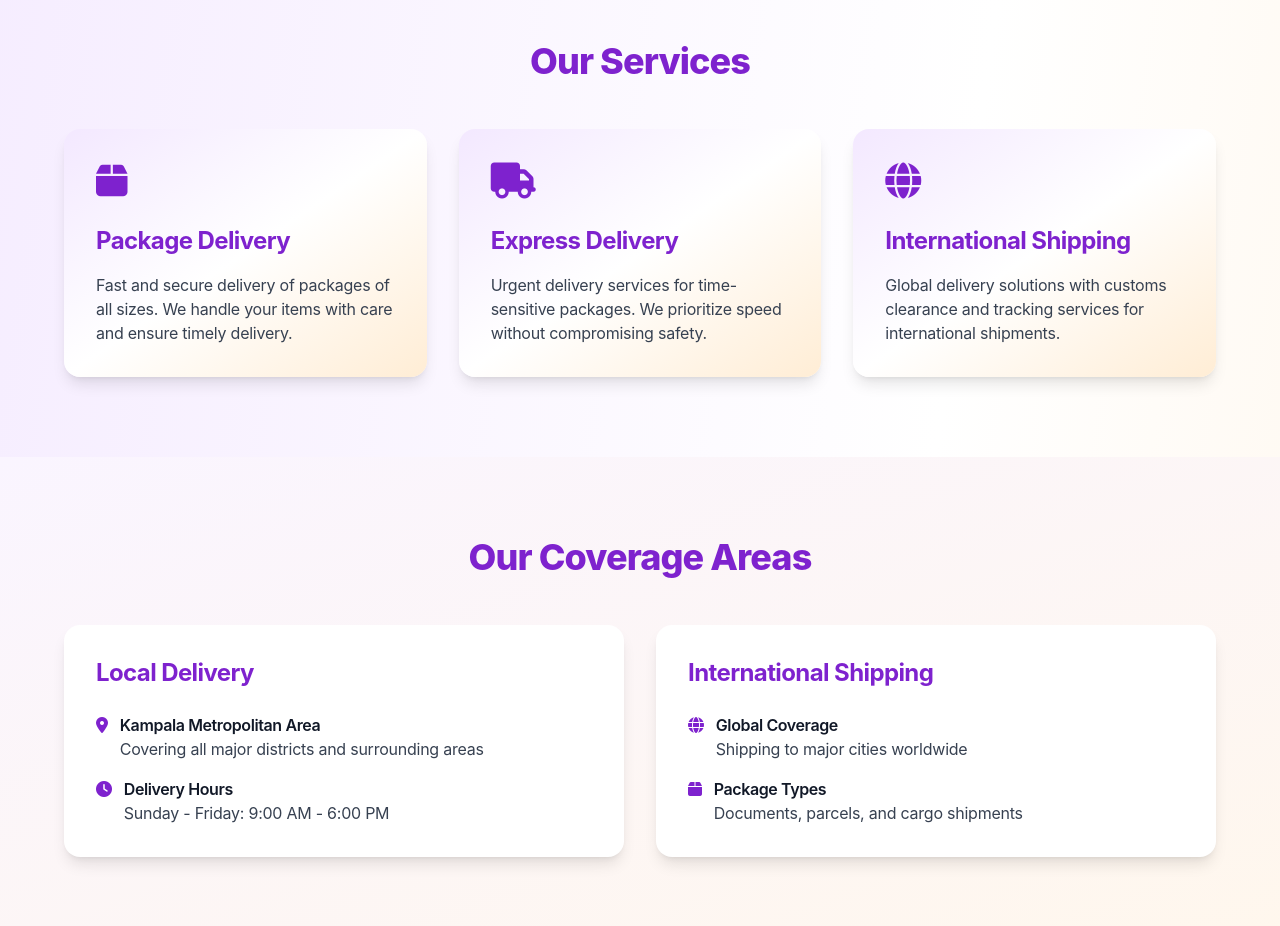
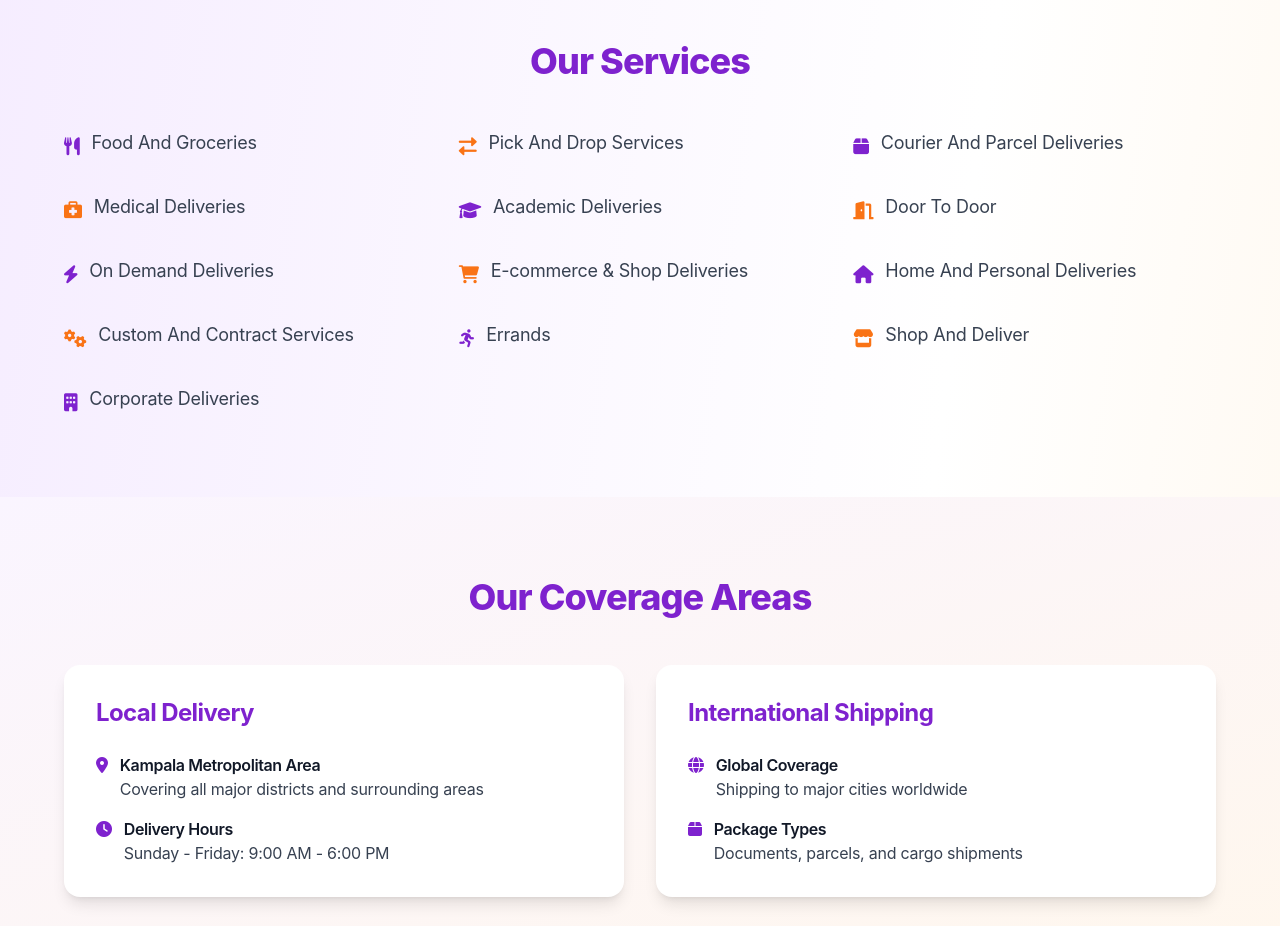
Before and after one commit to ObuliAbraham/baseflick-delivery, a website: page index.html in a window 1280 px wide. Shown: the part 2100-3026 px from the top of the page. Drawn offline with nearby package versions, Linux system fonts and the light colour scheme; a web font is replaced by a local one.

Commit message:
Revamp services section with expanded list format
Replaced the previous three-card layout in the services section with a comprehensive, multi-column list of service offerings. This update improves readability and provides a broader overview of available services.

```diff
--- a/index.html
+++ b/index.html
@@ -343,29 +343,21 @@
   <section id="services" class="py-20 px-4 fade-in">
     <div class="max-w-6xl mx-auto">
       <h2 class="text-4xl font-extrabold text-center mb-12 text-purple-700">Our Services</h2>
-      <div class="grid md:grid-cols-3 gap-8">
-        <div class="bg-gradient-to-br from-purple-100 via-white to-orange-100 p-8 rounded-2xl shadow-lg hover:shadow-xl transition">
-          <div class="text-4xl text-purple-700 mb-6">
-            <i class="fas fa-box"></i>
-          </div>
-          <h3 class="text-2xl font-bold text-purple-700 mb-4">Package Delivery</h3>
-          <p class="text-gray-700">Fast and secure delivery of packages of all sizes. We handle your items with care and ensure timely delivery.</p>
-        </div>
-        <div class="bg-gradient-to-br from-purple-100 via-white to-orange-100 p-8 rounded-2xl shadow-lg hover:shadow-xl transition">
-          <div class="text-4xl text-purple-700 mb-6">
-            <i class="fas fa-truck"></i>
-          </div>
-          <h3 class="text-2xl font-bold text-purple-700 mb-4">Express Delivery</h3>
-          <p class="text-gray-700">Urgent delivery services for time-sensitive packages. We prioritize speed without compromising safety.</p>
-        </div>
-        <div class="bg-gradient-to-br from-purple-100 via-white to-orange-100 p-8 rounded-2xl shadow-lg hover:shadow-xl transition">
-          <div class="text-4xl text-purple-700 mb-6">
-            <i class="fas fa-globe"></i>
-          </div>
-          <h3 class="text-2xl font-bold text-purple-700 mb-4">International Shipping</h3>
-          <p class="text-gray-700">Global delivery solutions with customs clearance and tracking services for international shipments.</p>
-        </div>
-      </div>
+      <ul class="grid md:grid-cols-2 lg:grid-cols-3 gap-8 text-lg text-gray-700">
+        <li class="flex items-start gap-3"><span class="text-purple-700 mt-1"><i class="fas fa-utensils"></i></span> Food And Groceries</li>
+        <li class="flex items-start gap-3"><span class="text-orange-500 mt-1"><i class="fas fa-exchange-alt"></i></span> Pick And Drop Services</li>
+        <li class="flex items-start gap-3"><span class="text-purple-700 mt-1"><i class="fas fa-box"></i></span> Courier And Parcel Deliveries</li>
+        <li class="flex items-start gap-3"><span class="text-orange-500 mt-1"><i class="fas fa-briefcase-medical"></i></span> Medical Deliveries</li>
+        <li class="flex items-start gap-3"><span class="text-purple-700 mt-1"><i class="fas fa-graduation-cap"></i></span> Academic Deliveries</li>
+        <li class="flex items-start gap-3"><span class="text-orange-500 mt-1"><i class="fas fa-door-open"></i></span> Door To Door</li>
+        <li class="flex items-start gap-3"><span class="text-purple-700 mt-1"><i class="fas fa-bolt"></i></span> On Demand Deliveries</li>
+        <li class="flex items-start gap-3"><span class="text-orange-500 mt-1"><i class="fas fa-shopping-cart"></i></span> E-commerce & Shop Deliveries</li>
+        <li class="flex items-start gap-3"><span class="text-purple-700 mt-1"><i class="fas fa-home"></i></span> Home And Personal Deliveries</li>
+        <li class="flex items-start gap-3"><span class="text-orange-500 mt-1"><i class="fas fa-cogs"></i></span> Custom And Contract Services</li>
+        <li class="flex items-start gap-3"><span class="text-purple-700 mt-1"><i class="fas fa-running"></i></span> Errands</li>
+        <li class="flex items-start gap-3"><span class="text-orange-500 mt-1"><i class="fas fa-store"></i></span> Shop And Deliver</li>
+        <li class="flex items-start gap-3"><span class="text-purple-700 mt-1"><i class="fas fa-building"></i></span> Corporate Deliveries</li>
+      </ul>
     </div>
   </section>
 
```
